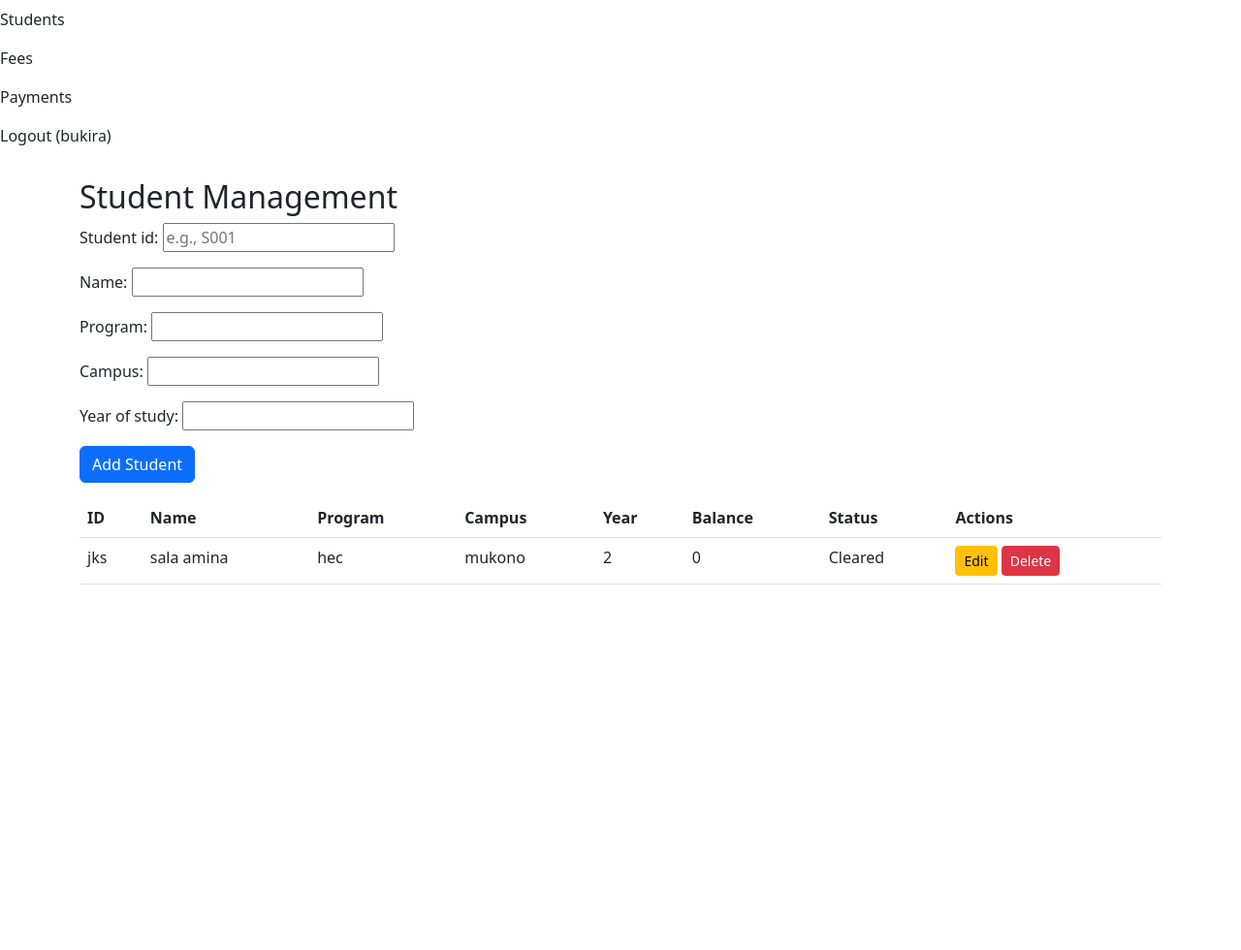
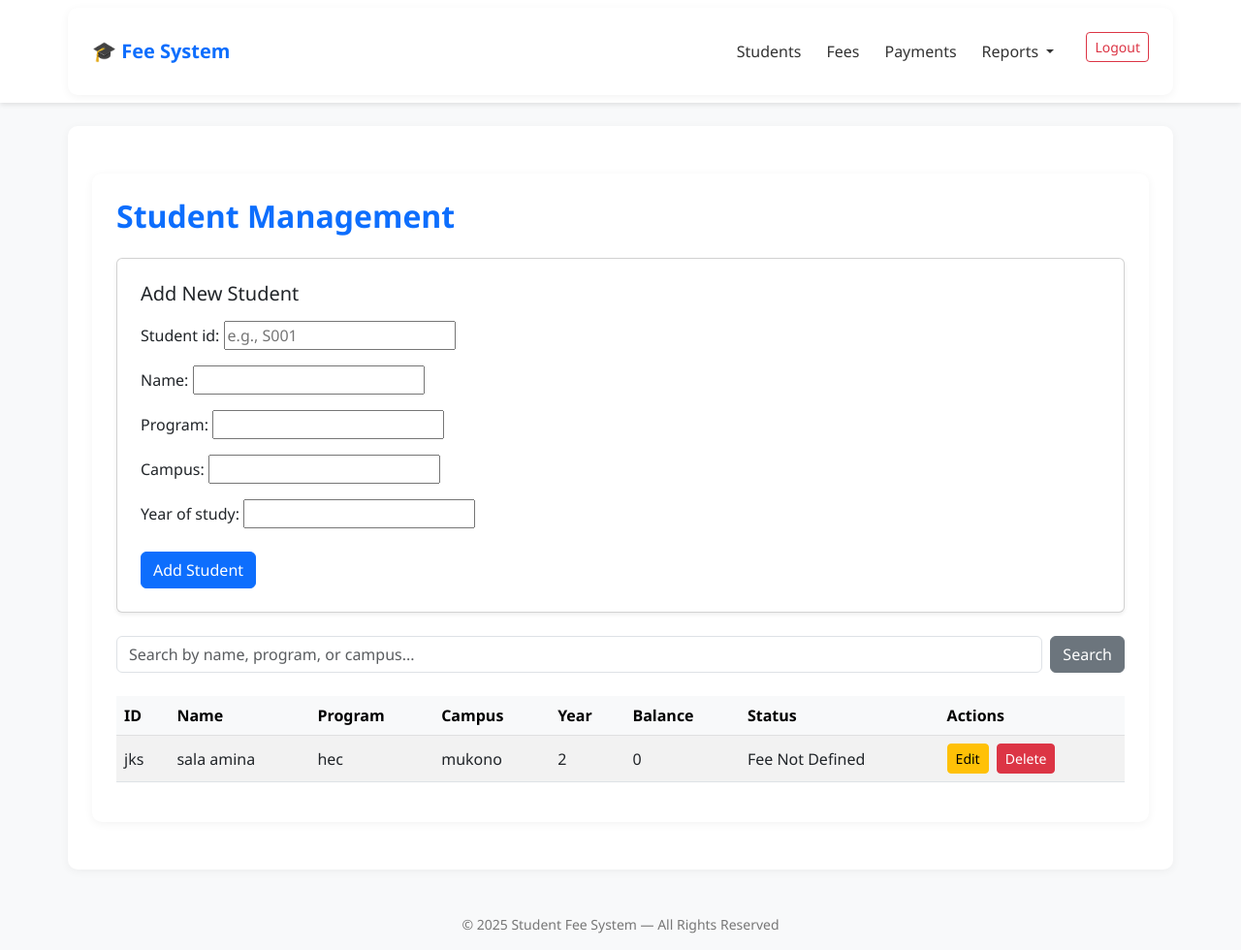
Before and after one commit to sophonie-1/student_fee_system, a Django app: page /students/ in a window 1280 px wide. Shown: the whole page at 97% size. Before the commit the page ends 603 px from the top, so only its background shows below. Run offline with Django 5.2, Linux system fonts and the light colour scheme; a user stored in the database is signed in; data comes from the database, SQL or seed files in the repository; both versions use the stored data as it was after the commit; data that the repository does not hold is empty.

Commit message:
changes: i have made some changes in some files for error handling

```diff
--- a/fee_system/urls.py
+++ b/fee_system/urls.py
@@ -22,5 +22,5 @@ urlpatterns = [
     path('admin/', admin.site.urls),
     path('', include('management.urls')),  # Include app URLs
     path('login/', auth_views.LoginView.as_view(template_name='registration/login.html'), name='login'),
-    path('logout/', auth_views.LogoutView.as_view(next_page='login'), name='logout'),
+    path('logout/', auth_views.LogoutView.as_view(next_page='/login/'), name='logout'),  # Use absolute URL
 ]
--- a/management/views.py
+++ b/management/views.py
@@ -1,14 +1,15 @@
 from django.contrib.auth.mixins import LoginRequiredMixin
 from django.views.generic import ListView, DeleteView,TemplateView,View
 from django.shortcuts import redirect
-from .models import Student, Payment
-from .forms import StudentForm, PaymentForm
+from .models import Student, Payment, FeeStructure
+from .forms import StudentForm, PaymentForm, FeeStructureForm
 from django.urls import reverse_lazy
 from django.views.generic.edit import UpdateView
 
 from django.http import HttpResponse
 import csv
 from datetime import datetime
+from django.db.models import Sum
 
 class StudentListView(LoginRequiredMixin, ListView):
     model = Student
@@ -19,6 +20,15 @@ class StudentListView(LoginRequiredMixin, ListView):
         context = super().get_context_data(**kwargs)
         context['form'] = StudentForm()  # Empty form for GET requests
         return context
+
+    def get_queryset(self):
+        queryset = super().get_queryset()
+        query = self.request.GET.get('q')
+        if query:
+            queryset = queryset.filter(
+            name__icontains=query
+            ) | queryset.filter(program__icontains=query) | queryset.filter(campus__icontains=query)
+        return queryset
 
     def post(self, request, *args, **kwargs):
         form = StudentForm(request.POST)
@@ -44,10 +54,6 @@ class StudentDeleteView(LoginRequiredMixin, DeleteView):
     pk_url_kwarg = 'student_id'  # Use 'student_id' in URL
     success_url = reverse_lazy('student_list')
 
-from .models import Student, FeeStructure  # Add FeeStructure here
-from .forms import StudentForm, FeeStructureForm  # Add FeeStructureForm here
-
-# ... existing views ...
 
 class FeeStructureListView(LoginRequiredMixin, ListView):
     model = FeeStructure
@@ -99,12 +105,21 @@ class PaymentRecordView(LoginRequiredMixin, ListView):
                 payment.payment_id = f"P{num:03d}"
             else:
                 payment.payment_id = "P001"
-            payment.save()  # Now save with validation
-            return redirect('payment_record')
-        # Invalid: Manually set queryset and build context
+            try:
+                payment.save()  # Triggers model validation
+                return redirect('payment_record')
+            except ValueError as e:
+                # Catch overpayment error and show friendly message
+                student = payment.student
+                total_fee = student.get_total_fee()
+                current_paid = student.get_total_paid()
+                remaining = total_fee - current_paid
+                error_msg = f"Payment too high! Remaining balance for {student.name}: {remaining}. Total fee: {total_fee}. Cannot exceed required fee."
+                form.add_error(None, error_msg)  # Non-field error for the form
+        # Invalid form (or overpay error): Manually set queryset and build context
         self.object_list = self.get_queryset()
         context = super().get_context_data(object_list=self.object_list, **kwargs)
-        context['form'] = form  # Include invalid form with errors
+        context['form'] = form  # Include form with errors
         return self.render_to_response(context)
 
 class PerStudentReportView(LoginRequiredMixin, TemplateView):
--- a/templates/base.html
+++ b/templates/base.html
@@ -4,21 +4,107 @@
 <head>
     <meta charset="UTF-8">
     <title>Student Fee System</title>
+    <meta name="viewport" content="width=device-width, initial-scale=1">
     <link href="https://cdn.jsdelivr.net/npm/bootstrap@5.3.0/dist/css/bootstrap.min.css" rel="stylesheet">
+
+    <style>
+        body {
+            background-color: #f8f9fa;
+            font-family: 'Segoe UI', Tahoma, Geneva, Verdana, sans-serif;
+        }
+
+        .navbar {
+            box-shadow: 0 2px 5px rgba(0, 0, 0, 0.1);
+        }
+
+        .navbar-brand {
+            font-weight: 600;
+            color: #0d6efd !important;
+        }
+
+        .nav-link {
+            color: #333 !important;
+            margin-right: 10px;
+            transition: color 0.2s ease-in-out;
+        }
+
+        .nav-link:hover {
+            color: #0d6efd !important;
+        }
+
+        .btn-logout {
+            margin-left: 15px;
+        }
+
+        .container {
+            background: white;
+            border-radius: 10px;
+            padding: 25px;
+            box-shadow: 0 2px 10px rgba(0, 0, 0, 0.05);
+        }
+
+        footer {
+            text-align: center;
+            margin-top: 30px;
+            color: #777;
+            font-size: 14px;
+        }
+    </style>
 </head>
 
 <body>
-    <div class="navbar-nav ms-auto">
-        {% if user.is_authenticated %}
-        <a class="nav-link" href="{% url 'student_list' %}">Students</a>
-        <a class="nav-link" href="{% url 'fee_structure_list' %}">Fees</a>
-        <a class="nav-link" href="{% url 'payment_record' %}">Payments</a>
-        <a class="nav-link" href="{% url 'logout' %}">Logout ({{ user.username }})</a> {% else %}
-        <a class="nav-link" href="{% url 'login' %}">Login</a> {% endif %}
-    </div>
-    <div class="container mt-4">
-        {% block content %}{% endblock %}
-    </div>
+    <!-- Navbar -->
+    <nav class="navbar navbar-expand-lg bg-white navbar-light sticky-top">
+        <div class="container">
+            <a class="navbar-brand" href="{% url 'student_list' %}">🎓 Fee System</a>
+
+            <!-- Mobile toggle button -->
+            <button class="navbar-toggler" type="button" data-bs-toggle="collapse" data-bs-target="#navbarNav">
+                <span class="navbar-toggler-icon"></span>
+            </button>
+
+            <!-- Navbar links -->
+            <div class="collapse navbar-collapse justify-content-end" id="navbarNav">
+                <ul class="navbar-nav">
+                    <li class="nav-item"><a class="nav-link" href="{% url 'student_list' %}">Students</a></li>
+                    <li class="nav-item"><a class="nav-link" href="{% url 'fee_structure_list' %}">Fees</a></li>
+                    <li class="nav-item"><a class="nav-link" href="{% url 'payment_record' %}">Payments</a></li>
+
+                    <!-- Reports dropdown -->
+                    <li class="nav-item dropdown">
+                        <a class="nav-link dropdown-toggle" href="#" id="reportsDropdown" role="button" data-bs-toggle="dropdown">
+                            Reports
+                        </a>
+                        <ul class="dropdown-menu" aria-labelledby="reportsDropdown">
+                            <li><a class="dropdown-item" href="{% url 'per_student_report' %}">Per Student</a></li>
+                            <li><a class="dropdown-item" href="{% url 'per_program_report' %}">Per Program</a></li>
+                            <li><a class="dropdown-item" href="{% url 'overall_summary' %}">Overall</a></li>
+                        </ul>
+                    </li>
+
+                    {% if user.is_authenticated %}
+                    <li class="nav-item">
+                        <form action="{% url 'logout' %}" method="post" class="d-inline">
+                            {% csrf_token %}
+                            <button type="submit" class="btn btn-outline-danger btn-sm btn-logout">Logout</button>
+                        </form>
+                    </li>
+                    {% endif %}
+                </ul>
+            </div>
+        </div>
+    </nav>
+
+    <!-- Page Content -->
+    <main class="container mt-4">
+        {% block content %} {% endblock %}
+    </main>
+
+    <!-- Footer -->
+    <footer class="py-3">
+        &copy; {{ year|default:2025 }} Student Fee System — All Rights Reserved
+    </footer>
+
     <script src="https://cdn.jsdelivr.net/npm/bootstrap@5.3.0/dist/js/bootstrap.bundle.min.js"></script>
 </body>
 
--- a/templates/management/student_list.html
+++ b/templates/management/student_list.html
@@ -1,20 +1,46 @@
 {% extends 'base.html' %}
 {% block content %}
-<h2>Student Management</h2>
+<div class="container my-4">
+    <h2 class="mb-4 text-primary fw-bold">Student Management</h2>
+
+    <!-- Add Student Form -->
+    <div class="card shadow-sm p-4 mb-4">
+        <h5 class="mb-3">Add New Student</h5>
         <form method="post">
             {% csrf_token %}
             {{ form.as_p }}
+
             {% if form.errors %}
-        <div class="alert alert-danger">
+                <div class="alert alert-danger mt-2">
                     Please correct the errors below: {{ form.errors }}
                 </div>
             {% endif %}
-    <button type="submit" class="btn btn-primary">Add Student</button>
+
+            <button type="submit" class="btn btn-primary mt-2">Add Student</button>
         </form>
-<table class="table mt-3">
-    <thead>
+    </div>
+
+    <!-- Search Form -->
+    <div class="mb-4">
+        <form method="get" class="d-flex">
+            <input type="text" name="q" class="form-control me-2" placeholder="Search by name, program, or campus..." value="{{ request.GET.q }}">
+            <button type="submit" class="btn btn-secondary">Search</button>
+        </form>
+    </div>
+
+    <!-- Student Table -->
+    <div class="table-responsive">
+        <table class="table table-striped table-hover align-middle">
+            <thead class="table-light">
                 <tr>
-            <th>ID</th><th>Name</th><th>Program</th><th>Campus</th><th>Year</th><th>Balance</th><th>Status</th><th>Actions</th>
+                    <th>ID</th>
+                    <th>Name</th>
+                    <th>Program</th>
+                    <th>Campus</th>
+                    <th>Year</th>
+                    <th>Balance</th>
+                    <th>Status</th>
+                    <th>Actions</th>
                 </tr>
             </thead>
             <tbody>
@@ -28,13 +54,17 @@
                     <td>{{ student.get_balance }}</td>
                     <td>{{ student.get_status }}</td>
                     <td>
-                <a href="{% url 'student_edit' student.student_id %}" class="btn btn-sm btn-warning">Edit</a>
+                        <a href="{% url 'student_edit' student.student_id %}" class="btn btn-sm btn-warning me-1">Edit</a>
                         <a href="{% url 'student_delete' student.student_id %}" class="btn btn-sm btn-danger" onclick="return confirm('Are you sure?')">Delete</a>
                     </td>
                 </tr>
                 {% empty %}
-        <tr><td colspan="8">No students yet.</td></tr>
+                <tr>
+                    <td colspan="8" class="text-center">No students yet.</td>
+                </tr>
                 {% endfor %}
             </tbody>
         </table>
+    </div>
+</div>
 {% endblock %}
```
Also changed, not shown: fee_system/settings.py (+8 -4 lines), management/models.py (+46 -5 lines), templates/management/payment_record.html (+16 -0 lines), templates/management/reports/overall.html (added, +8 -0 lines), templates/management/reports/program.html (added, +20 -0 lines), templates/management/reports/student.html (added, +23 -0 lines), templates/registration/login.html (+29 -6 lines), db.sqlite3. Lines whose indentation alone changed are shown as unchanged.
